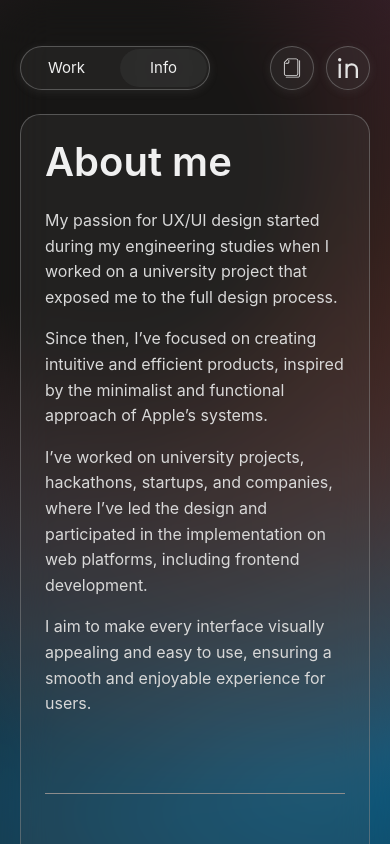
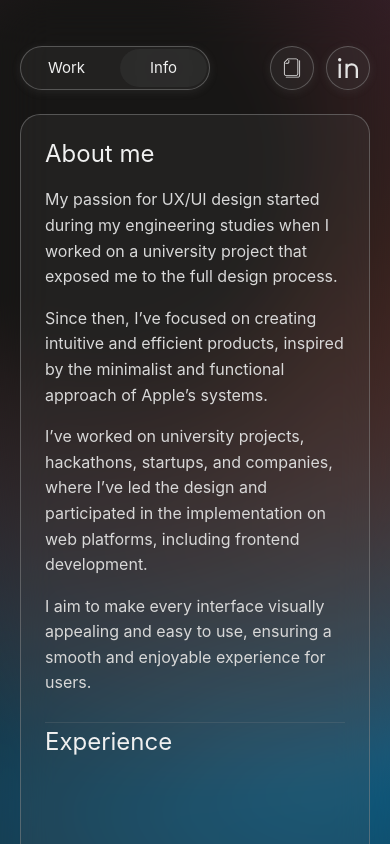
Before and after one commit to CesarSustaita/portfolio, a Vue app: page / in a window 390 px wide. Both pictures are taken after a click on the label "Info". Shown: the top 844 px of the page. Built offline with nearby package versions, Linux system fonts and the light colour scheme.

Commit message:
Fix: the info section was edited

```diff
--- a/src/components/Info-Section/InfoContainer.vue
+++ b/src/components/Info-Section/InfoContainer.vue
@@ -14,6 +14,7 @@ export default {
         <div class="title">About me</div>
         <PostAboutMe />
         <span class="line"></span>
+        <div class="title">Experience</div>
     </section>
 </template>
 
@@ -34,13 +35,14 @@ export default {
 }
 
 .title {
-    font-size: 40px;
-    font-weight: 600;
+    font-size: 32px;
+    font-weight: 400;
+    border: 0px solid black;
 }
 
 .line {
-  border-bottom: 1px solid #8c8c8c;
-  margin-top: 60px;
+  border-bottom: 1px solid #8c8c8c34;
+  margin-top: 30px;
 }
 
 @media (max-width: 1400px) {
@@ -56,26 +58,28 @@ export default {
     padding-top: 20px;
     padding-left: 30px;
     padding-right: 30px;
-}
+  }
 
-.line {
-  border-bottom: 1px solid #8c8c8c;
-  margin-top: 60px;
-}
+  .title {
+    font-size: 24px;
+    font-weight: 400;
+    border: 0px solid black;
+  }
+
+  .line {
+    border-bottom: 1px solid #8c8c8c34;
+    margin-top: 10px;
+  }
 
 }
 
 @media (max-width: 700px) {
   .info-container {
-    padding-top: 15px;
+    padding-top: 20px;
     padding-left: 24px;
     padding-right: 24px;
 }
 
-.line {
-  border-bottom: 1px solid #8c8c8c;
-  margin-top: 60px;
-}
 
 }
 
```
